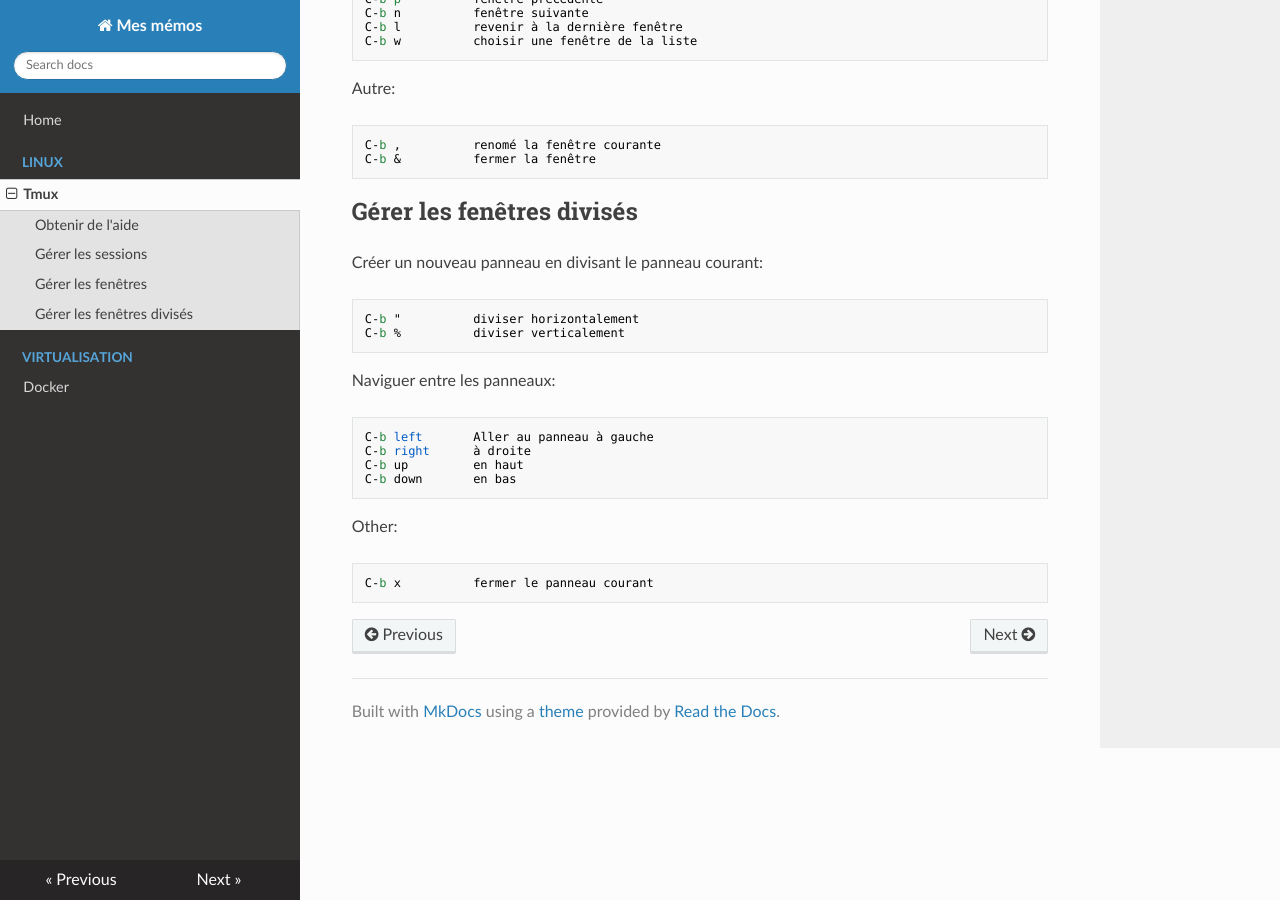
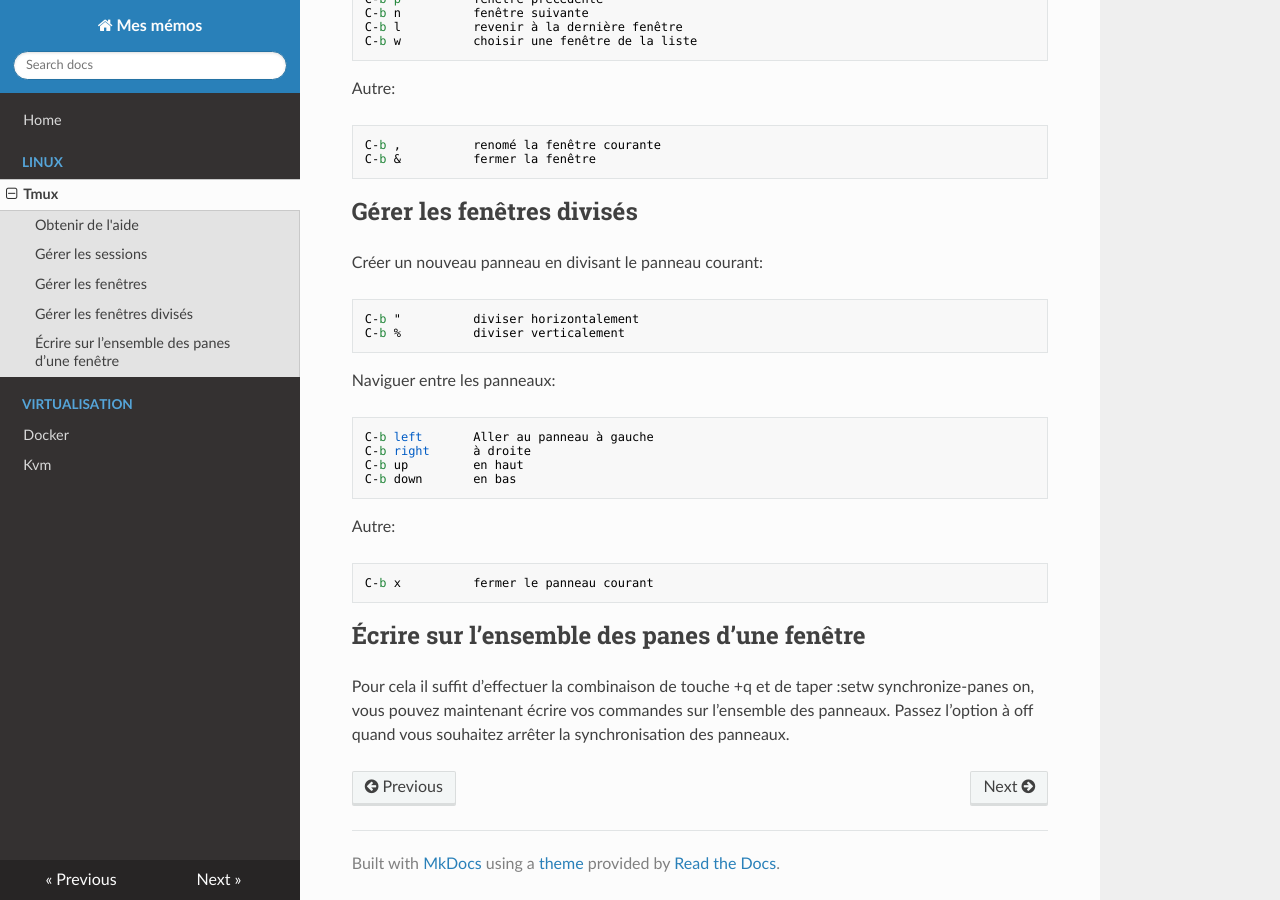
Before and after one commit to hvad/my-memo, an MkDocs documentation site: the page built from docs/memo-tmux.md, in a window 1280 px wide and 900 px high, scrolled down 1209 px. Built offline with MkDocs 1.6.1, drawn with Linux system fonts in a browser that asks for light colours; nearby versions of some CDN libraries.

```diff
--- a/docs/memo-tmux.md
+++ b/docs/memo-tmux.md
@@ -67,6 +67,11 @@ Naviguer entre les panneaux:
     C-b up         en haut
     C-b down       en bas
 
-Other:
+Autre:
 
     C-b x          fermer le panneau courant
+
+
+## Écrire sur l’ensemble des panes d’une fenêtre
+
+Pour cela il suffit d’effectuer la combinaison de touche <CTRL>+q et de taper :setw synchronize-panes on, vous pouvez maintenant écrire vos commandes sur l’ensemble des panneaux. Passez l’option à off quand vous souhaitez arrêter la synchronisation des panneaux.
--- a/mkdocs.yml
+++ b/mkdocs.yml
@@ -8,3 +8,4 @@ nav:
         - 'Tmux': memo-tmux.md
     - 'Virtualisation':
         - 'Docker': memo-docker.md
+        - 'Kvm': memo-kvm.md
```
Also changed, not shown: docs/memo-kvm.md (added, +47 -0 lines).
